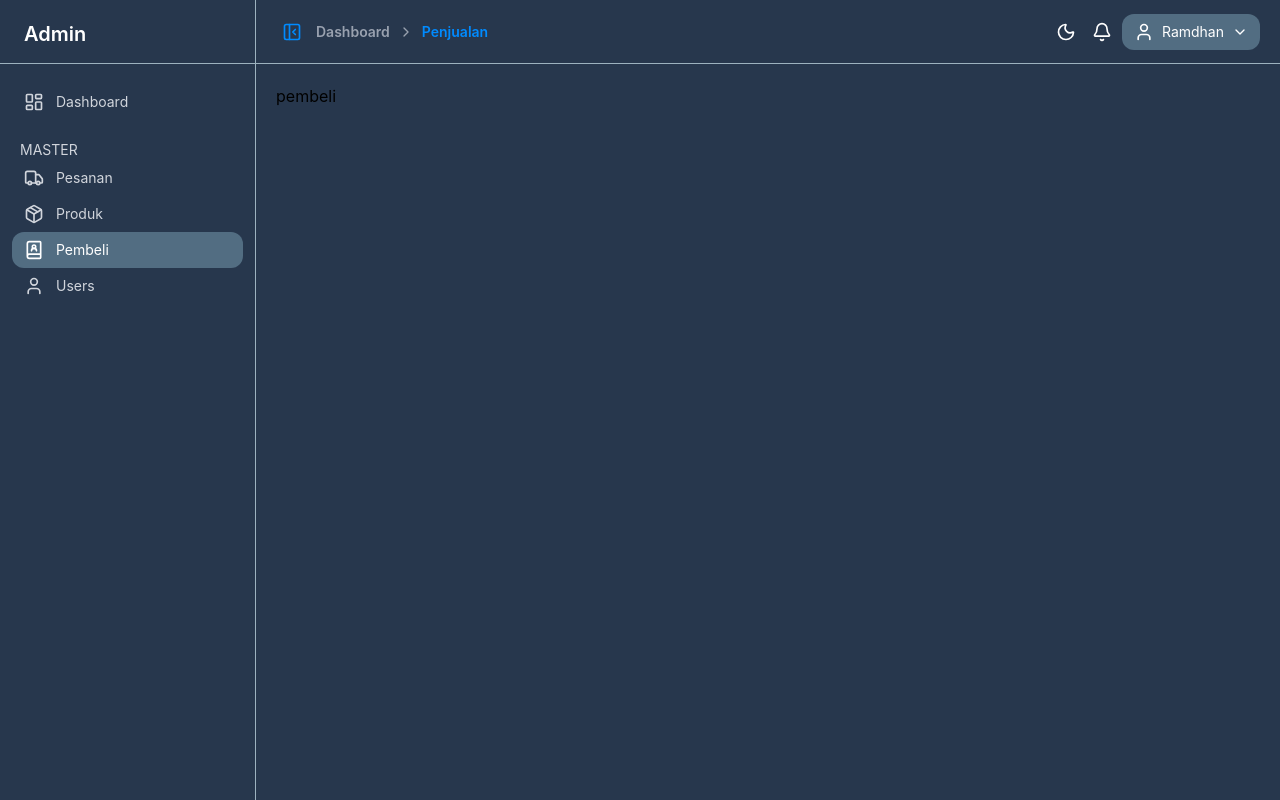
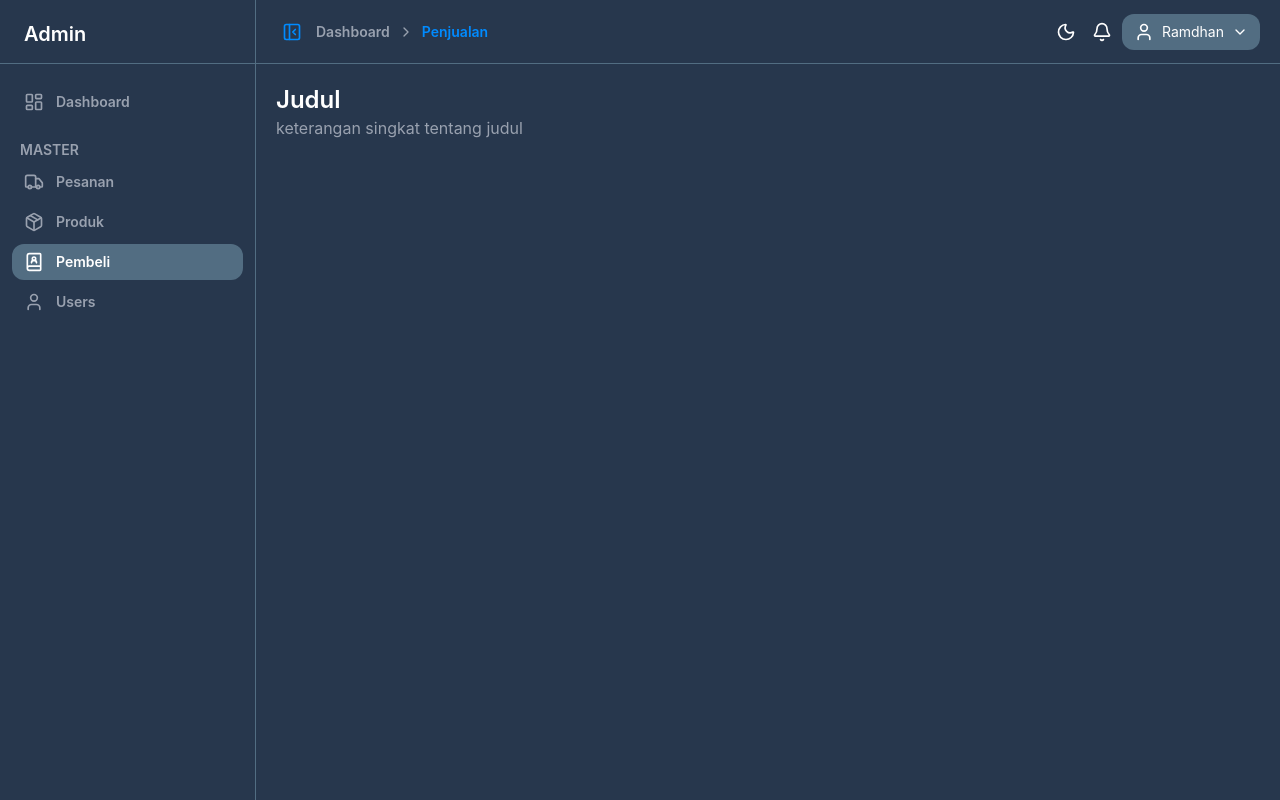
Before and after one commit to RAMDHAN-MQ/react-admin-dashboard, a React (Vite) app: page /pembeli in a window 1280 px wide. Built offline with nearby package versions, Linux system fonts and the light colour scheme.

Commit message:
add: membagi components ke folder ui dan layouts

```diff
--- a/src/App.tsx
+++ b/src/App.tsx
@@ -1,6 +1,6 @@
 import { Outlet } from "react-router-dom";
-import MainContent from "./components/MainContent";
-import Sidebar from "./components/Sidebar";
+import MainContent from "./components/layouts/MainContent";
+import Sidebar from "./components/layouts/Sidebar";
 
 export default function App() {
   return (
--- a/src/components/MainContent.tsx
+++ b/src/components/layouts/MainContent.tsx
@@ -6,7 +6,7 @@ import {
   PanelLeftClose,
   User,
 } from "lucide-react";
-import IconButton from "./IconButton";
+import IconButton from "../ui/IconButton";
 import type { ReactNode } from "react";
 
 type Props = {
@@ -16,7 +16,7 @@ type Props = {
 export default function MainContent({ children }: Props) {
   return (
     <div className="main-content bg-tema-4 flex-1">
-      <div className="nav border-b border-b-tema-2 flex items-center justify-between h-16 p-5">
+      <div className="nav border-b border-b-tema-3 flex items-center justify-between h-16 p-5">
         <div className="nav-kiri flex gap-2 items-center font-semibold text-sm">
           <IconButton
             icon={<PanelLeftClose size={20} />}
--- a/src/components/Sidebar.tsx
+++ b/src/components/layouts/Sidebar.tsx
@@ -1,14 +1,14 @@
 import { BookUser, LayoutDashboard, Package, Truck, User } from "lucide-react";
-import ItemMenu from "./ItemMenu";
+import ItemMenu from "../ui/ItemMenu";
 
 export default function Sidebar() {
   return (
-    <div className="side-kiri bg-tema-4 w-64 border-r border-r-tema-2">
-      <div className="nav border-b border-b-tema-2 h-16 py-5 px-6">
+    <div className="side-kiri bg-tema-4 w-64 border-r border-r-tema-3">
+      <div className="nav border-b border-b-tema-3 h-16 py-5 px-6">
         <span className="text-xl font-semibold text-white">Admin</span>
       </div>
 
-      <div className="menu text-gray-300 text-sm">
+      <div className="menu text-gray-400 font-semibold text-sm">
         <div className="menu-item my-5">
           <ItemMenu
             logo={<LayoutDashboard size={20} />}
--- /dev/null
+++ b/src/components/ui/HeaderMaster.tsx
@@ -0,0 +1,10 @@
+export default function HeaderMaster() {
+  return (
+    <div className="flex justify-between items-center">
+      <div className="text-white flex flex-col">
+        <span className="font-semibold text-2xl">Judul</span>
+        <span className="text-gray-400">keterangan singkat tentang judul</span>
+      </div>
+    </div>
+  );
+}
--- a/src/components/ItemMenu.tsx
+++ b/src/components/ui/ItemMenu.tsx
@@ -13,7 +13,7 @@ export default function ItemMenu({ logo, text, to }: Props) {
       to={to}
       end={to === "/"}
       className={({ isActive }) =>
-        `flex items-center gap-3 px-3 py-2 mx-3 rounded-xl transition-colors ${
+        `flex items-center gap-3 px-3 py-2 mx-3 my-1 rounded-xl transition-colors text-gray-400 ${
           isActive ? "bg-tema-3 text-white" : "hover:bg-tema-3 hover:text-white"
         }`
       }
--- a/src/pages/master/Pembeli.tsx
+++ b/src/pages/master/Pembeli.tsx
@@ -1,3 +1,5 @@
+import HeaderMaster from "../../components/ui/HeaderMaster";
+
 export default function Pembeli() {
-  return <h1>pembeli</h1>;
+  return <HeaderMaster />;
 }
```
Also changed, not shown: src/components/ui/IconButton.tsx (renamed from src/components/IconButton.tsx).
